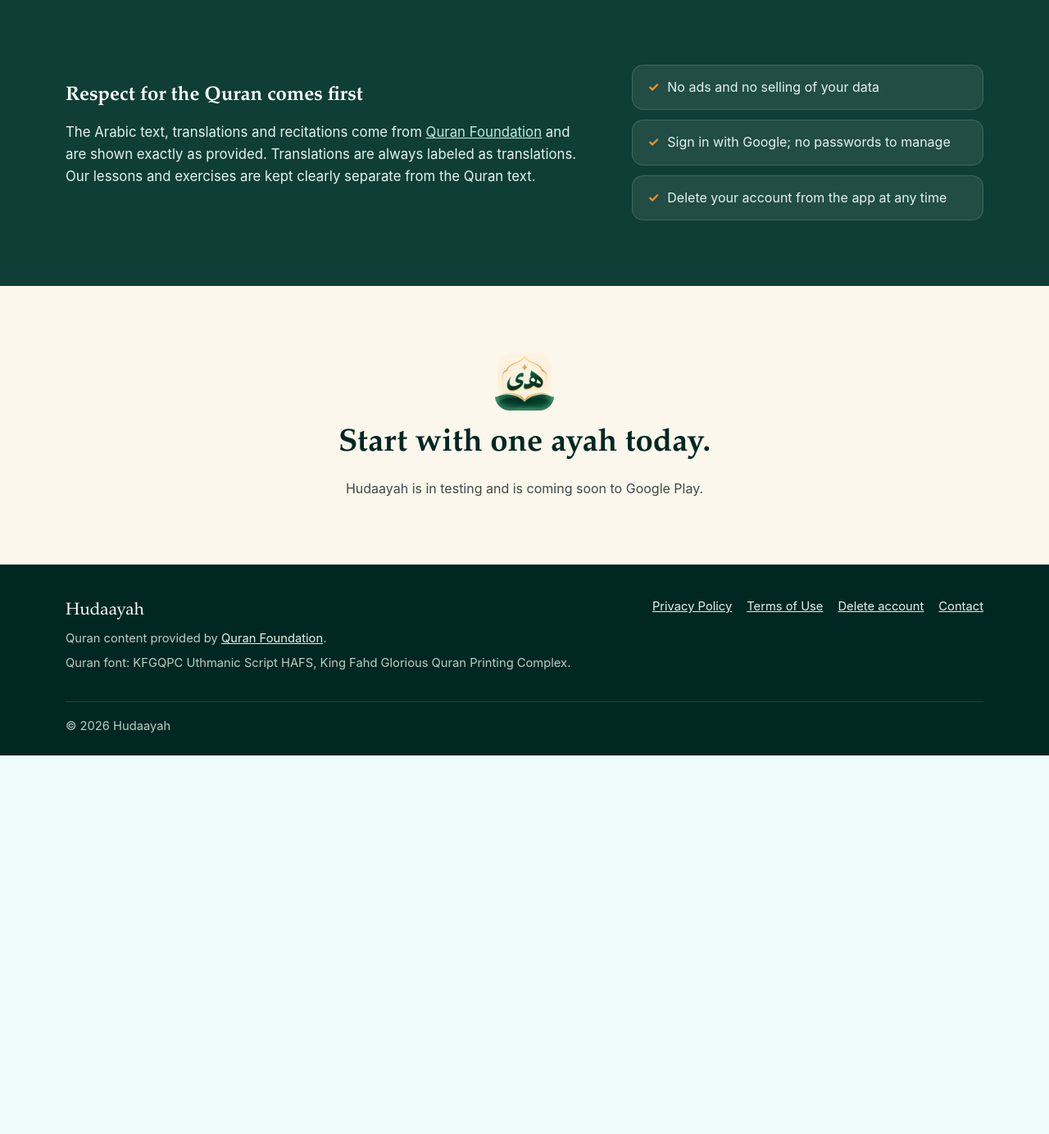
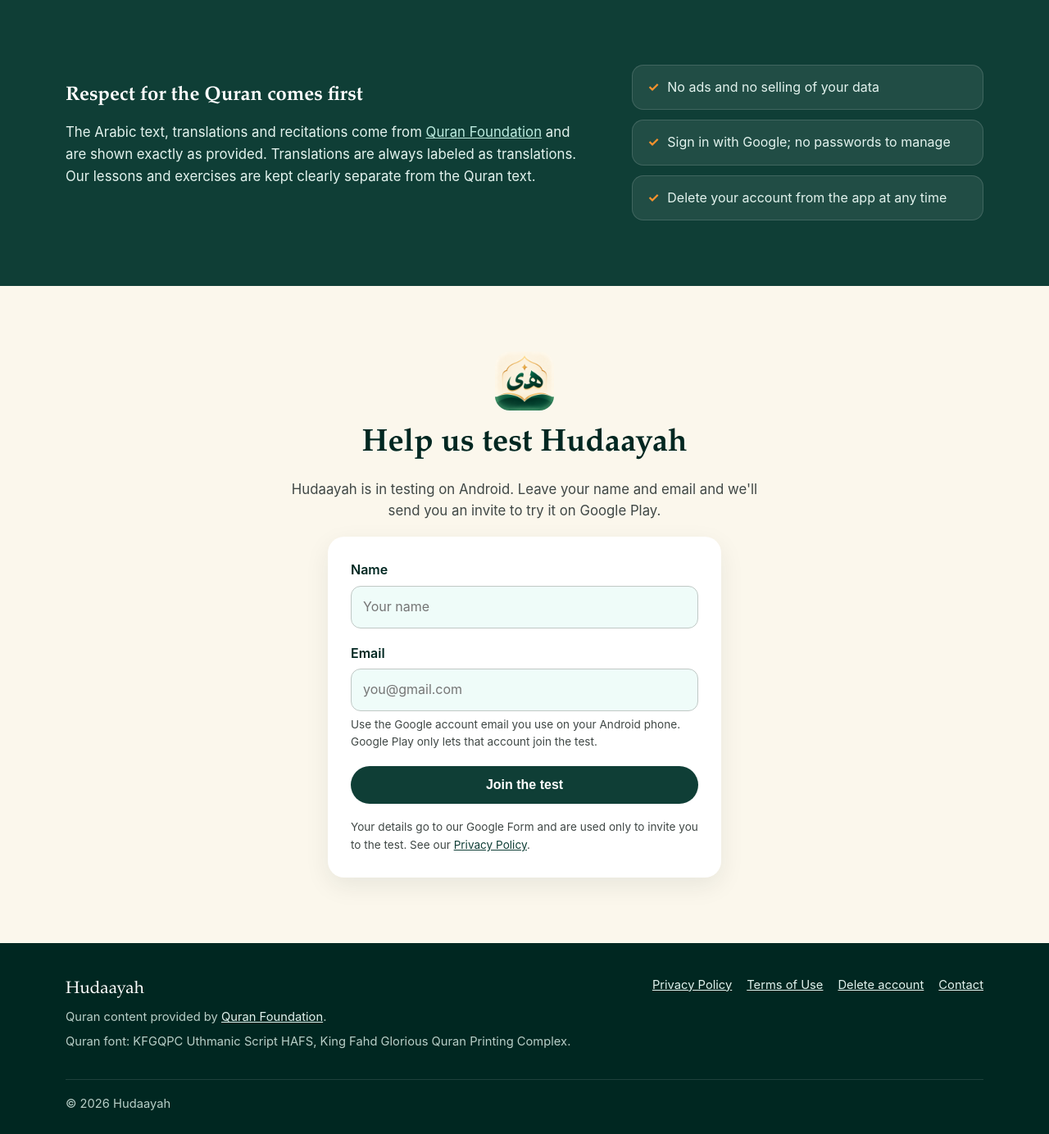
Before and after one commit to hamdani2020/hudaayah, a Django app: page / in a window 1280 px wide. Shown: the part 3198-4582 px from the top of the page at 82% size. Before the commit the page ends 4120 px from the top, so only its background shows below. Run offline with Django 5.2, Linux system fonts and the light colour scheme.

Commit message:
feat(landing): add tester sign-up flow and SSL certificate automation
- Add join.js for Google Forms integration with client-side submission and error handling
- Add tester sign-up form UI with email validation and accessibility features
- Update landing page to conditionally show app download or test sign-up based on deployment stage
- Add privacy policy link and update legal templates
- Implement SSL certificate renewal automation with certbot container and renewal loop script
- Add certificate volume management to production Docker Compose configuration
- Update nginx entrypoint to handle certificate renewal signal and reload
- Configure Django settings to support dynamic tester form URLs via environment variables
- Gracefully degrade form submission to Google Forms confirmation page without JavaScript

```diff
--- /dev/null
+++ b/backend/apps/common/static/landing/join.js
@@ -0,0 +1,46 @@
+// Tester sign-up: posts the form straight to Google Forms through a hidden iframe so
+// the visitor stays on the page. Without JavaScript the form still works and simply
+// opens Google's own confirmation page.
+(function () {
+  var form = document.getElementById("join-form");
+  if (!form) return;
+
+  var sink = document.getElementById("join-sink");
+  var thanks = document.getElementById("join-thanks");
+  var error = document.getElementById("join-error");
+  var button = form.querySelector("button[type=submit]");
+  var submitted = false;
+
+  form.setAttribute("target", "join-sink");
+
+  form.addEventListener("submit", function (event) {
+    error.hidden = true;
+    if (!form.checkValidity()) {
+      event.preventDefault();
+      form.reportValidity();
+      return;
+    }
+    submitted = true;
+    button.disabled = true;
+    button.textContent = "Sending…";
+    // If Google never answers (offline, blocked), let the visitor try again.
+    window.setTimeout(function () {
+      if (submitted) {
+        submitted = false;
+        button.disabled = false;
+        button.textContent = "Join the test";
+        error.hidden = false;
+      }
+    }, 15000);
+  });
+
+  // Google cannot report success to another site, so the iframe finishing its load
+  // after a submit is the signal that the response was sent.
+  sink.addEventListener("load", function () {
+    if (!submitted) return;
+    submitted = false;
+    form.hidden = true;
+    thanks.hidden = false;
+    thanks.focus();
+  });
+})();
--- a/backend/apps/common/static/landing/landing.css
+++ b/backend/apps/common/static/landing/landing.css
@@ -138,6 +138,33 @@ h1, h2 { font-family: var(--serif); font-weight: 600; color: var(--primary); }
 .final h2 { font-size: clamp(1.8rem, 3.5vw, 2.4rem); margin: 0; }
 .soon-text { color: var(--muted); margin: 0; }
 
+/* Tester sign-up */
+.join-lead { color: var(--muted); max-width: 34em; margin: 0; font-size: 1.05rem; }
+.join-form, .join-thanks {
+  width: min(480px, 100%); background: var(--card); border-radius: var(--radius);
+  padding: 28px; text-align: left; box-shadow: 0 10px 30px rgba(0, 39, 33, .08);
+}
+.join-form { display: grid; gap: 18px; }
+.field { display: grid; gap: 6px; }
+.field > span { font-weight: 600; color: var(--primary); }
+.field input {
+  font: inherit; padding: 12px 14px; border-radius: 12px;
+  border: 1px solid var(--outline); background: var(--surface); color: var(--text);
+}
+.field input:focus { outline: 2px solid var(--primary-container); outline-offset: 1px;
+  border-color: var(--primary-container); background: #fff; }
+.field small { color: var(--muted); font-size: .85rem; }
+.btn-primary { background: var(--primary-container); color: #fff; border: 0; font-size: 1rem;
+  padding: 14px 22px; cursor: pointer; }
+.btn-primary:disabled { opacity: .7; cursor: default; transform: none; }
+.join-error { margin: 0; color: #ba1a1a; font-size: .92rem; }
+.join-privacy { margin: 0; color: var(--muted); font-size: .85rem; }
+.join-thanks { text-align: center; }
+.join-thanks h3 { font-family: var(--serif); font-size: 1.5rem; color: var(--primary); }
+.join-thanks p { margin: 0; color: var(--muted); }
+.join-thanks:focus { outline: none; }
+[hidden] { display: none !important; }
+
 /* Footer */
 .site-footer { background: var(--primary); color: #b9cfc8; padding: 40px 0 24px; font-size: .92rem; }
 .site-footer a { color: #e3f3ee; }
--- a/backend/apps/common/templates/landing/index.html
+++ b/backend/apps/common/templates/landing/index.html
@@ -31,6 +31,8 @@
     </nav>
     {% if play_store_url %}
       <a class="btn btn-small" href="{{ play_store_url }}" rel="noopener">Get the app</a>
+    {% elif tester_form_action %}
+      <a class="btn btn-small" href="#join">Join the test</a>
     {% endif %}
   </div>
 </header>
@@ -51,6 +53,11 @@
             <a class="btn btn-play" href="{{ play_store_url }}" rel="noopener">
               <svg viewBox="0 0 24 24" aria-hidden="true" width="22" height="22"><path fill="currentColor" d="M4 2.8v18.4c0 .5.5.8.9.6l15.9-9.2c.4-.2.4-.9 0-1.1L4.9 2.2c-.4-.2-.9.1-.9.6z"/></svg>
               <span><small>Get it on</small>Google Play</span>
+            </a>
+          {% elif tester_form_action %}
+            <a class="btn btn-play" href="#join">
+              <svg viewBox="0 0 24 24" aria-hidden="true" width="22" height="22"><path fill="currentColor" d="M4 2.8v18.4c0 .5.5.8.9.6l15.9-9.2c.4-.2.4-.9 0-1.1L4.9 2.2c-.4-.2-.9.1-.9.6z"/></svg>
+              <span><small>Android testing is open</small>Join the test</span>
             </a>
           {% else %}
             <span class="btn btn-play is-soon" aria-disabled="true">
@@ -188,17 +195,49 @@
     </div>
   </section>
 
-  <!-- Final CTA -->
-  <section class="section final">
+  <!-- Final CTA / tester sign-up -->
+  <section id="join" class="section final">
     <div class="wrap final-inner">
       <img src="{% static 'landing/icon-180.png' %}" alt="" width="72" height="72">
-      <h2>Start with one ayah today.</h2>
       {% if play_store_url %}
+        <h2>Start with one ayah today.</h2>
         <a class="btn btn-play" href="{{ play_store_url }}" rel="noopener">
           <svg viewBox="0 0 24 24" aria-hidden="true" width="22" height="22"><path fill="currentColor" d="M4 2.8v18.4c0 .5.5.8.9.6l15.9-9.2c.4-.2.4-.9 0-1.1L4.9 2.2c-.4-.2-.9.1-.9.6z"/></svg>
           <span><small>Get it on</small>Google Play</span>
         </a>
+      {% elif tester_form_action %}
+        <h2>Help us test Hudaayah</h2>
+        <p class="join-lead">Hudaayah is in testing on Android. Leave your name and email and
+        we'll send you an invite to try it on Google Play.</p>
+
+        <form id="join-form" class="join-form" action="{{ tester_form_action }}" method="POST">
+          <label class="field">
+            <span>Name</span>
+            <input type="text" name="{{ tester_form_name_field }}" autocomplete="name"
+                   maxlength="120" required placeholder="Your name">
+          </label>
+          <label class="field">
+            <span>Email</span>
+            <input type="email" name="{{ tester_form_email_field }}" autocomplete="email"
+                   maxlength="254" required placeholder="you@gmail.com"
+                   aria-describedby="join-email-hint">
+            <small id="join-email-hint">Use the Google account email you use on your Android
+            phone. Google Play only lets that account join the test.</small>
+          </label>
+          <button type="submit" class="btn btn-primary">Join the test</button>
+          <p id="join-error" class="join-error" role="alert" hidden>We couldn't send your
+          details. Please check your connection and try again.</p>
+          <p class="join-privacy">Your details go to our Google Form and are used only to
+          invite you to the test. See our <a href="{{ privacy_url }}">Privacy Policy</a>.</p>
+        </form>
+
+        <div id="join-thanks" class="join-thanks" tabindex="-1" role="status" hidden>
+          <h3>JazakAllahu khairan!</h3>
+          <p>You're on the list. We'll email your invite to join the test on Google Play.</p>
+        </div>
+        <iframe id="join-sink" name="join-sink" title="Form submission" hidden></iframe>
       {% else %}
+        <h2>Start with one ayah today.</h2>
         <p class="soon-text">Hudaayah is in testing and is coming soon to Google Play.</p>
       {% endif %}
     </div>
@@ -223,5 +262,9 @@
   <div class="wrap copyright">© {% now "Y" %} Hudaayah</div>
 </footer>
 
+{% if tester_form_action and not play_store_url %}
+<script src="{% static 'landing/join.js' %}" defer></script>
+{% endif %}
+
 </body>
 </html>
--- a/backend/apps/common/views.py
+++ b/backend/apps/common/views.py
@@ -28,6 +28,13 @@ class LandingPageView(TemplateView):
             privacy_url=f"{legal}/privacy/",
             terms_url=f"{legal}/terms/",
             delete_account_url=f"{legal}/delete-account/",
+            tester_form_action=(
+                f"https://docs.google.com/forms/d/e/{settings.TESTER_FORM_ID}/formResponse"
+                if settings.TESTER_FORM_ID
+                else ""
+            ),
+            tester_form_name_field=settings.TESTER_FORM_NAME_FIELD,
+            tester_form_email_field=settings.TESTER_FORM_EMAIL_FIELD,
         )
         return context
 
@@ -35,7 +42,7 @@ class LandingPageView(TemplateView):
 class LegalPageView(TemplateView):
     """Public, static legal pages (privacy, terms, account deletion). No auth, no DB."""
 
-    last_updated = "November 20, 2026"
+    last_updated = "November 21, 2026"
 
     def get_context_data(self, **kwargs):
         context = super().get_context_data(**kwargs)
```
Also changed, not shown: backend/apps/common/templates/legal/privacy.html (+7 -0 lines), backend/config/settings/base.py (+9 -0 lines), infra/deploy/docker-compose.prod.yml (+7 -1 lines), 3 other files.
